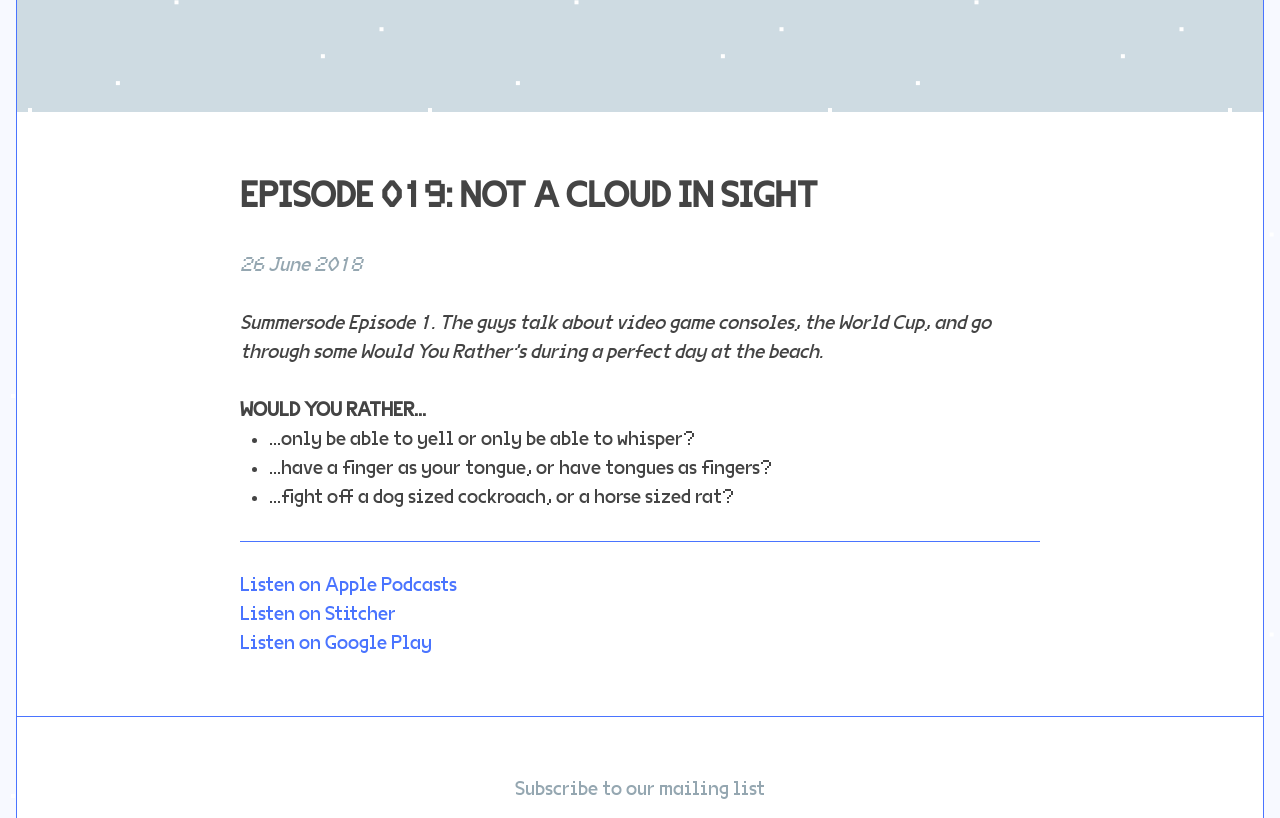
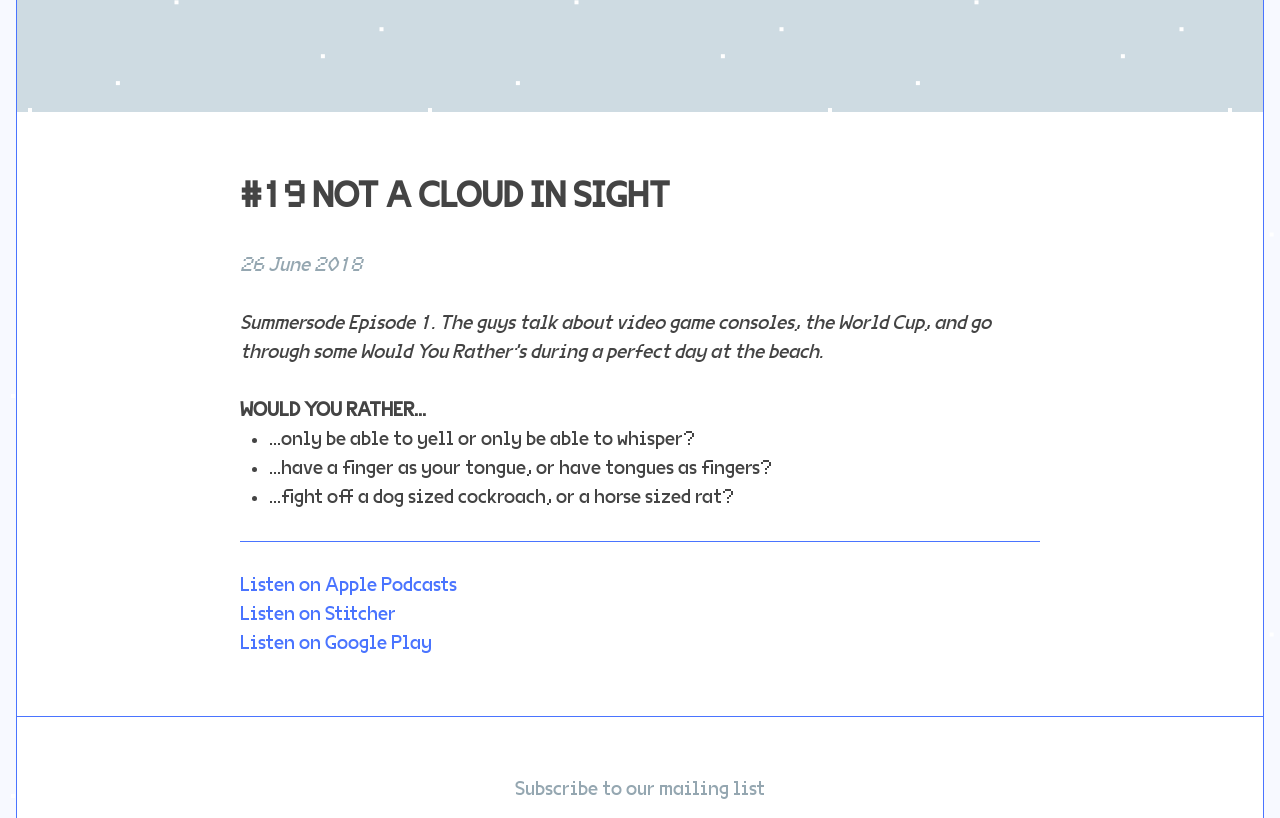
Before and after one commit to jondueck/whatevertown, a Jekyll site: the page built from _posts/2018-06-26-19.markdown, in a window 1280 px wide and 900 px high, scrolled down 307 px, cut to the strip 82-900 px from the top of the window. Built offline with Jekyll 4.4.1, drawn with Linux system fonts in a browser that asks for light colours; some web fonts are replaced; our own code applies the rules of GitHub Pages for plain Markdown files; comment, search, counter and statistics services are not loaded.

Commit message:
Updated 19

```diff
--- a/_posts/2018-06-26-19.markdown
+++ b/_posts/2018-06-26-19.markdown
@@ -1,5 +1,5 @@
 ---
-title: 'Episode 019: Not A Cloud In Sight'
+title: "#19 Not A Cloud In Sight"
 date: 2018-06-26 13:30:00 -05:00
 permalink: "/episode/19/"
 author: Whatevertown
```
